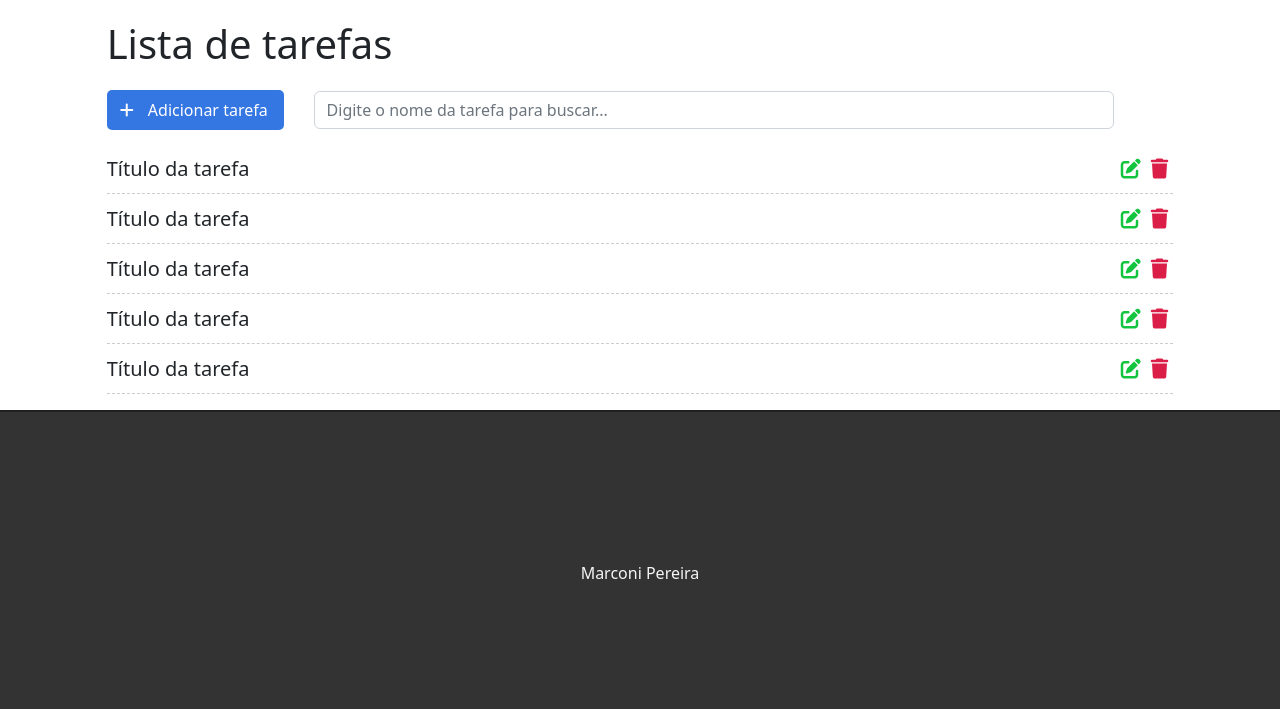
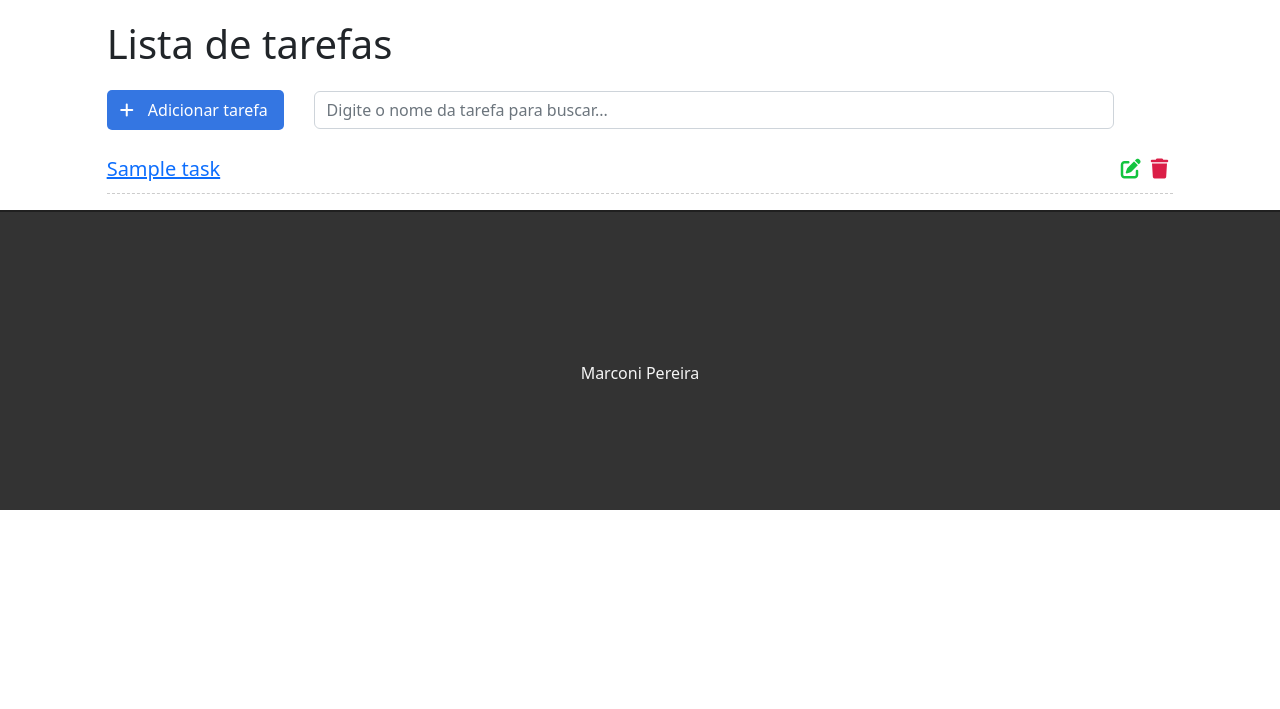
Before and after one commit to marconimike/tarefa, a Django app: page / in a window 1280 px wide. Shown: the part 57-766 px from the top of the page. Run offline with Django 4.2, Linux system fonts and the light colour scheme; tables that the repository leaves empty hold one stand-in row (values such as "Sample post"); some libraries are stand-ins or nearby versions.

Commit message:
Inserindo os dados no template

```diff
--- a/todo/tasks/templates/base.html
+++ b/todo/tasks/templates/base.html
@@ -13,7 +13,7 @@
     <div class="container-fluid">
         <nav class="navbar navbar-expand-lg bg-light">
             <div class="container-fluid">
-              <a class="navbar-brand" href="#">To Do</a>
+              <a class="navbar-brand" href="/">To Do</a>
               <button class="navbar-toggler" type="button" data-bs-toggle="collapse" data-bs-target="#navbarSupportedContent" aria-controls="navbarSupportedContent" aria-expanded="false" aria-label="Toggle navigation">
                 <span class="navbar-toggler-icon"></span>
               </button>
--- a/todo/tasks/templates/tasks/list.html
+++ b/todo/tasks/templates/tasks/list.html
@@ -12,37 +12,14 @@
         <input class="form-control" type="text" id="search" name="search" placeholder="Digite o nome da tarefa para buscar...">
         <i class="fas fa-search"></i>
     </div>
-        <ul class="task-list">
+    <ul class="task-list">
+            {% for task in tasks%}
             <li class="task-item">
-                <span>Título da tarefa</span>
+                <span><a href="/task/{{task.id}}">{{task.title}}</a></span>
                 <span><i class="fas fa-trash"></i></span>
                 <span><i class="fas fa-edit"></i></span>
             </li>
-
-            <li class="task-item">
-                <span>Título da tarefa</span>
-                <span><i class="fas fa-trash"></i></span>
-                <span><i class="fas fa-edit"></i></span>
-            </li>
-
-            <li class="task-item">
-                <span>Título da tarefa</span>
-                <span><i class="fas fa-trash"></i></span>
-                <span><i class="fas fa-edit"></i></span>
-            </li>
-
-            <li class="task-item">
-                <span>Título da tarefa</span>
-                <span><i class="fas fa-trash"></i></span>
-                <span><i class="fas fa-edit"></i></span>
-            </li>
-
-            <li class="task-item">
-                <span>Título da tarefa</span>
-                <span><i class="fas fa-trash"></i></span>
-                <span><i class="fas fa-edit"></i></span>
-            </li>
-
-        </ul>
+            {% endfor %}
+    </ul>
 </div>
 {% endblock %}
--- a/todo/tasks/urls.py
+++ b/todo/tasks/urls.py
@@ -5,5 +5,6 @@ from . import views
 urlpatterns = [
     path('helloworld/', views.helloWorld),
     path('',views.taskList, name='task-list'),
+    path('task/<int:id>',views.taskView, name="task-view"),
     path('yourname/<str:name>',views.yourName, name='your-name')
 ]
--- a/todo/tasks/views.py
+++ b/todo/tasks/views.py
@@ -1,12 +1,19 @@
 import re
-from django.shortcuts import render
+from django.shortcuts import render, get_object_or_404
 from django.http import HttpResponse
+from .models import Task
+
+
+def taskList(request):
+    tasks = Task.objects.all()
+    return render(request, 'tasks/list.html',{'tasks': tasks})
+
+def taskView(request, id):
+    task = get_object_or_404(Task, pk=id)
+    return render(request, 'tasks/task.html', {'task': task})
 
 def helloWorld(request):
     return HttpResponse('Hello World!')
 
-def taskList(request):
-    return render(request, 'tasks/list.html')
-
 def yourName(request, name):
     return render(request, 'tasks/yourname.html',{'name':name})
```
Also changed, not shown: todo/tasks/templates/tasks/task.html (added, +10 -0 lines).
